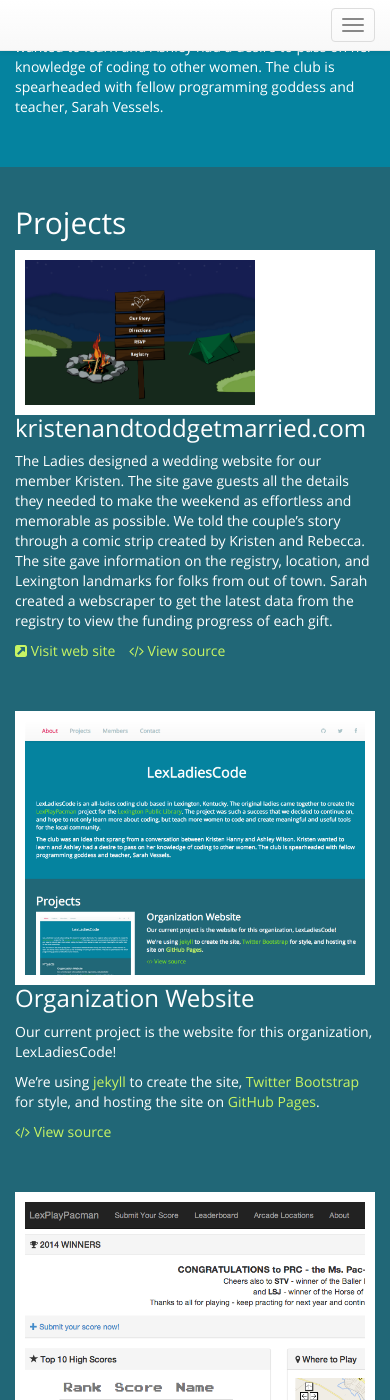
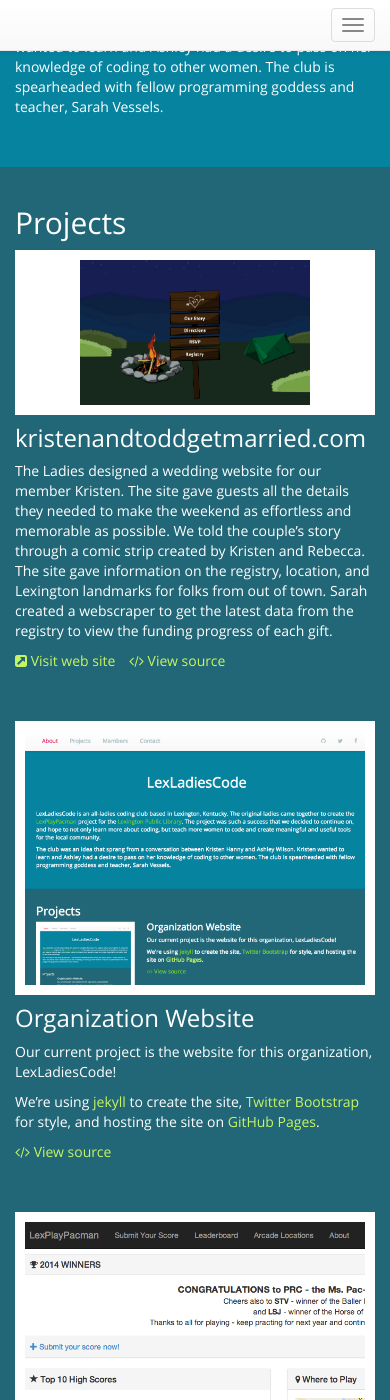
Before and after one commit to LexLadiesCode/LexLadiesCode.github.io, a Jekyll site: the page built from index.html, in a window 390 px wide and 1400 px high, scrolled down 493 px. Built offline with Jekyll 4.4.1, drawn with Linux system fonts in a browser that asks for light colours; nearby versions of some CDN libraries; Markdown is read by kramdown in place of the engine named in the settings.

Commit message:
Center project thumbnails on mobile
Also put space between them and project title on mobile.

```diff
--- a/css/custom.css
+++ b/css/custom.css
@@ -107,6 +107,7 @@
 .project-thumbnail {
   background-color: white;
   padding: 10px;
+  text-align: center;
 }
 
 .project-thumbnail img {
@@ -171,6 +172,10 @@
 }
 
 @media (max-width: 767px) {
+  .project-thumbnail {
+    margin-bottom: 10px;
+  }
+
   #site-title {
     width: auto;
     padding-left: 0;
```
